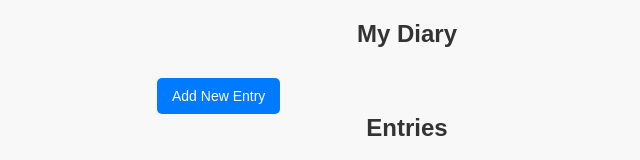
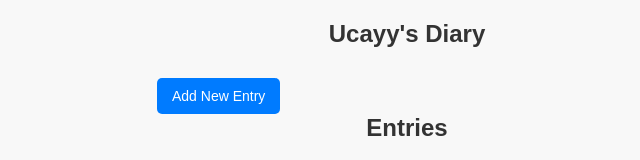
Before and after one commit to alymatar/Diary, a React (Create React App) app: page / in a window 1280 px wide. Shown: the top 160 px of the page, without its empty margins (233-873 px from the left). Built offline with nearby package versions, Linux system fonts and the light colour scheme; no server answers.

Commit message:
Update App.js

```diff
--- a/src/App.js
+++ b/src/App.js
@@ -9,7 +9,7 @@ function App() {
   return (
     <Router>
       <div className="App">
-        <h1>My Diary</h1>
+        <h1>Ucayy's Diary</h1>
         <Routes>
           <Route path="/" element={<Entries />} />
           <Route path="/add-entry" element={<AddEntry />} />
```
